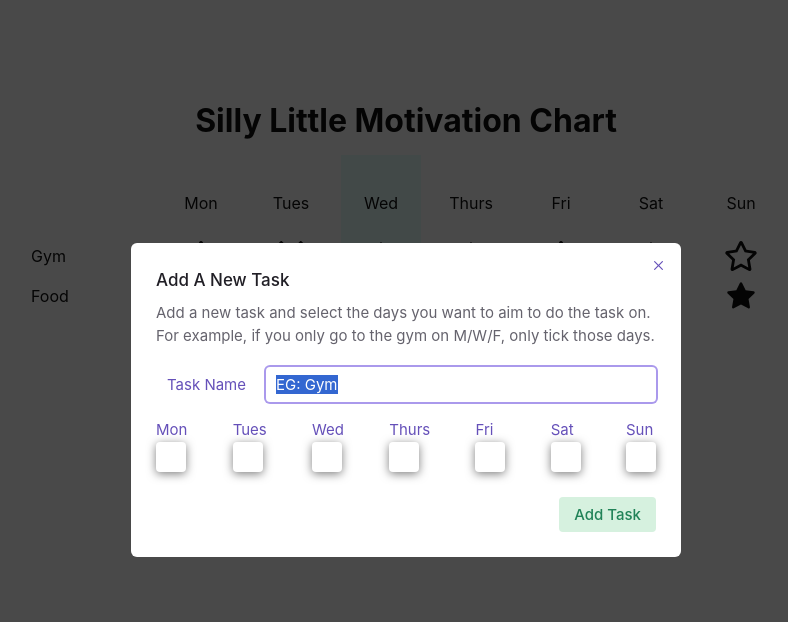
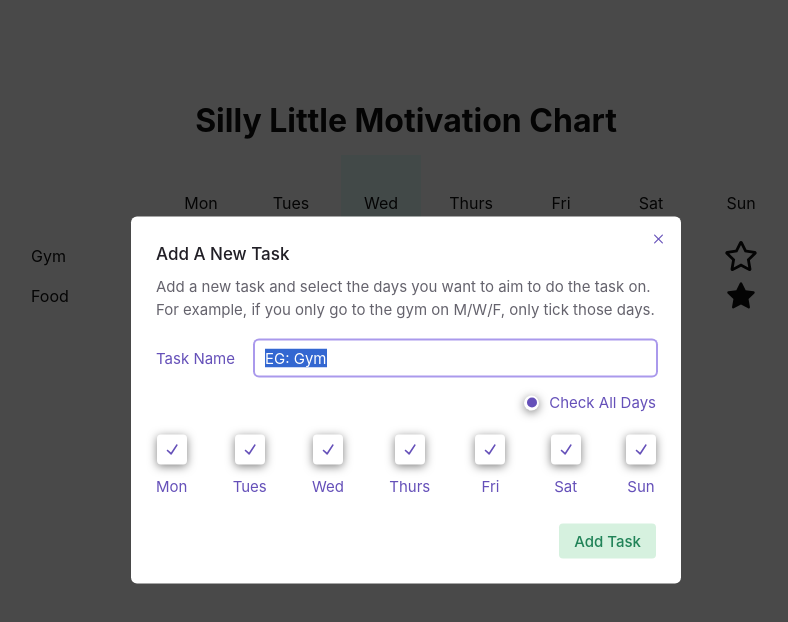
Before and after one commit to letitiat/starchart, a React (Vite) app: page / in a window 1280 px wide. Both pictures are taken after a click on the button "Add Task". Shown: the top 622 px of the page, without its empty margins (234-1022 px from the left). Built offline with nearby package versions, Linux system fonts and the light colour scheme.

Commit message:
:art: edit task

```diff
--- /dev/null
+++ b/src/components/common/checkbox/Checkbox.module.scss
@@ -0,0 +1,60 @@
+@import "@radix-ui/colors/black-alpha.css";
+@import "@radix-ui/colors/green.css";
+@import "@radix-ui/colors/mauve.css";
+@import "@radix-ui/colors/violet.css";
+
+.Checkbox {
+  display: flex;
+  align-items: center;
+  gap: 10px;
+  justify-content: flex-end;
+}
+
+.CheckboxRoot {
+	background-color: white;
+	width: 15px;
+	height: 15px;
+	border-radius: 100%;
+	display: flex;
+	align-items: center;
+	justify-content: center;
+	box-shadow: 0 2px 10px var(--black-a7);
+  cursor: pointer;
+
+  &:hover {
+    background-color: var(--violet-3);
+  }
+
+  &:focus {
+    box-shadow: 0 0 0 2px black;
+  }
+}
+
+.CheckboxRoot_icon {
+  @extend .CheckboxRoot;
+  width: 30px;
+  height: 30px;
+  border-radius: 4px;
+}
+
+.CheckboxIndicator_icon {
+	color: var(--violet-11);
+}
+
+.CheckboxRoot_default {
+  @extend .CheckboxRoot;
+}
+
+.CheckboxIndicator_default {
+	background: var(--violet-11);
+  height: 10px;
+  width: 10px;
+  border-radius: 100%;
+}
+
+.CheckboxRoot__svg {
+  height: 20px;
+  width: 20px;
+  display: block;
+  overflow: visible;
+}
--- /dev/null
+++ b/src/components/common/checkbox/Checkbox.tsx
@@ -0,0 +1,55 @@
+import { Checkbox as CheckboxUI } from "radix-ui";
+import { CheckIcon } from "@radix-ui/react-icons";
+import styles from './Checkbox.module.scss';
+import { useEffect, useState } from "react";
+
+type CheckboxProps = {
+  handleCheckboxChange: (e: boolean) => void,
+  checkboxText: string,
+  defaultChecked?: boolean,
+  variant?: 'default' | 'icon',
+  className?: string,
+}
+
+export const Checkbox = ({
+  handleCheckboxChange: handleCheckboxChangeProp,
+  checkboxText,
+  defaultChecked = false,
+  variant = 'default',
+  className,
+}: CheckboxProps) => {
+  const [checked, setChecked] = useState<boolean>(defaultChecked);
+
+  const getVariantClassName = (className: string) =>
+    styles[`${className}_${variant}`];
+
+  const handleCheckboxChange = (isChecked: CheckboxUI.CheckedState) => {
+    setChecked(!!isChecked);
+    handleCheckboxChangeProp(!!isChecked);
+  }
+
+  useEffect(() => setChecked(defaultChecked), [defaultChecked])
+
+  return (
+    <div className={`${className || ""} ${styles.Checkbox}`}>
+      <CheckboxUI.Root
+        defaultChecked={defaultChecked}
+        checked={checked}
+        className={getVariantClassName('CheckboxRoot')}
+        id={checkboxText}
+        onCheckedChange={(isChecked) => handleCheckboxChange(isChecked)}
+      >
+        <CheckboxUI.Indicator className={getVariantClassName('CheckboxIndicator')}>
+          {
+            variant === 'icon' && (
+              <CheckIcon className={styles.CheckboxRoot__svg} />
+            )
+          }
+        </CheckboxUI.Indicator>
+      </CheckboxUI.Root>
+      <label className="Label" htmlFor={checkboxText}>
+        {checkboxText}
+      </label>
+    </div>
+  )
+}
--- /dev/null
+++ b/src/components/common/radio-group/RadioGroup.scss
@@ -0,0 +1,51 @@
+@import "@radix-ui/colors/black-alpha.css";
+@import "@radix-ui/colors/violet.css";
+
+/* reset */
+button {
+	all: unset;
+}
+
+.RadioGroupRoot {
+	display: flex;
+	flex-direction: row;
+	gap: 10px;
+}
+
+.RadioGroupItem {
+	background-color: white;
+	width: 13px;
+	height: 13px;
+	border-radius: 100%;
+	box-shadow: 0 2px 10px var(--black-a7);
+}
+.RadioGroupItem:hover {
+	background-color: var(--violet-3);
+}
+.RadioGroupItem:focus {
+	box-shadow: 0 0 0 2px black;
+}
+
+.RadioGroupIndicator {
+	display: flex;
+	align-items: center;
+	justify-content: center;
+	width: 100%;
+	height: 100%;
+	position: relative;
+}
+.RadioGroupIndicator::after {
+	content: "";
+	display: block;
+	width: 11px;
+	height: 11px;
+	border-radius: 50%;
+	background-color: var(--violet-11);
+}
+
+.Label {
+	color: white;
+	font-size: 12px;
+	line-height: 1;
+	padding-left: 15px;
+}
--- a/src/components/tasks/add-task/AddTask.scss
+++ b/src/components/tasks/add-task/AddTask.scss
@@ -13,7 +13,6 @@
 .Label {
 	font-size: 15px;
 	color: var(--violet-11);
-	width: 90px;
 	text-align: right;
 }
 
@@ -38,33 +37,15 @@
 .checkbox-group {
   display: flex;
   justify-content: space-between;
-}
+  margin-top: 20px;
 
   .CheckboxRoot {
-	background-color: white;
     width: 30px;
     height: 30px;
     border-radius: 4px;
-	display: flex;
-	align-items: center;
-	justify-content: center;
-	box-shadow: 0 2px 10px var(--black-a7);
-  cursor: pointer;
   }
-.CheckboxRoot:hover {
-	background-color: var(--violet-3);
-}
-.CheckboxRoot:focus {
-	box-shadow: 0 0 0 2px black;
 }
 
-.CheckboxIndicator {
-	color: var(--violet-11);
+.day-checkbox {
+  flex-direction: column;
 }
-
-.CheckboxRoot svg {
-  height: 20px;
-  width: 20px;
-  display: block;
-  overflow: visible;
-}
--- a/src/components/tasks/add-task/AddTask.tsx
+++ b/src/components/tasks/add-task/AddTask.tsx
@@ -1,35 +1,37 @@
-import { Checkbox } from "radix-ui";
-import { CheckIcon } from "@radix-ui/react-icons";
-import './AddTask.scss'
 import { Modal } from "../../common/modal/Modal";
-import { useContext, useState } from "react";
+import { useContext, useEffect, useState } from "react";
 import { ITask } from "../../../types/types";
 import { StarChartContext } from "../../../providers/StarChartProvider";
+import { Checkbox } from "../../common/checkbox/Checkbox";
+import './AddTask.scss'
 
 const DAYS_OF_WEEK = ['Mon', 'Tues', 'Wed', 'Thurs', 'Fri', 'Sat', 'Sun'];
+
 const DEFAULT_TASK: ITask = {
   taskName: "",
   stars: Array.from({ length: 7 }).map(() => "disabled")
 };
-
 export const AddTask = () => {
-
-  const { tasks, setTasks } = useContext(StarChartContext)
-
+  const { tasks, setTasks } = useContext(StarChartContext);
+  const [defaultChecked, setDefaultChecked] = useState(true)
   const [newTask, setNewTask] = useState<ITask>(DEFAULT_TASK);
 
-
   const handleCheckboxChange = (mapIndex: number) => {
-    console.log('nsdsdsdsad')
     setNewTask((prev) => ({
       ...prev,
       stars: prev.stars.map((star, i) => {
         if (i !== mapIndex) return star;
-
         return star === "unfilled" ? "disabled" : "unfilled"
       })
     }))
   }
+
+  useEffect(() => (
+    setNewTask((prev) => ({
+      ...prev,
+      stars: prev.stars.map(() => defaultChecked ? "unfilled" : "disabled")
+    }))
+  ), [defaultChecked]);
 
   const handleOnClose = () => {
     const entryExists = tasks.find(({ taskName }) => taskName === newTask.taskName);
@@ -41,7 +43,6 @@ export const AddTask = () => {
   }
 
   return (
-    <>
       <Modal
         triggerButtonTitle="Add Task"
         handleOnClose={handleOnClose}
@@ -57,28 +58,18 @@ export const AddTask = () => {
             <input className="Input" id="username" defaultValue="EG: Gym" onChange={(e) => setNewTask((prev) => ({ ...prev, taskName: e.target.value }))} />
           </fieldset>
 
+          <Checkbox checkboxText="Check All Days" defaultChecked={defaultChecked} handleCheckboxChange={(e) => setDefaultChecked(!!e)} />
+
           {/* Day of week checkboxes */}
           <div className="checkbox-group">
             {
               DAYS_OF_WEEK.map((day, i) => (
-                <div className="day-checkbox" key={`${day}-${i}`}>
-                  <label className="Label" htmlFor={day}>
-                    {day}
-                  </label>
-                  <Checkbox.Root className="CheckboxRoot" id={day} onCheckedChange={() => handleCheckboxChange(i)}>
-                    <Checkbox.Indicator className="CheckboxIndicator">
-                      <CheckIcon />
-                    </Checkbox.Indicator>
-                  </Checkbox.Root>
-                </div>
+                <Checkbox defaultChecked={defaultChecked} className="day-checkbox" checkboxText={day} handleCheckboxChange={() => handleCheckboxChange(i)} variant="icon" />
               ))
             }
           </div>
-
           {/* End of Day of week checkboxes */}
         </>
       </Modal>
-    </>
-
   )
 }
```
Also changed, not shown: src/components/common/modal/Modal.tsx (+7 -7 lines), src/components/common/radio-group/RadioGroup.tsx (added, +43 -0 lines). Lines whose indentation alone changed are shown as unchanged.
